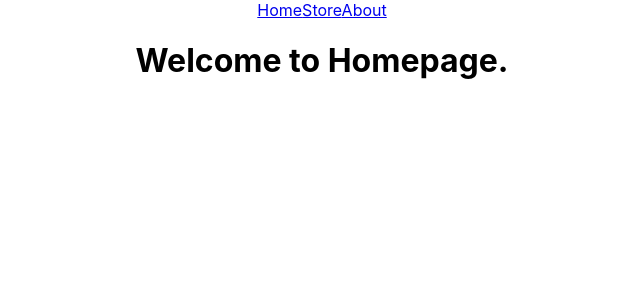
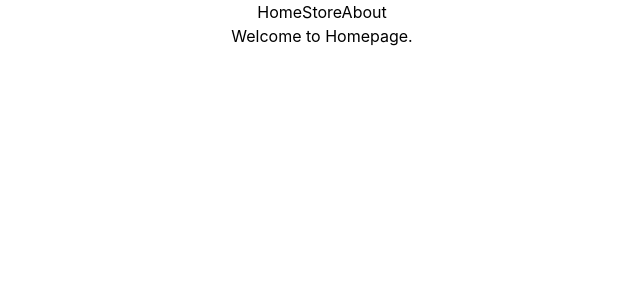
Before and after one commit to MashodRana/mr-watch-house-client-side, a React (Create React App) app: page / in a window 1280 px wide. Shown: the top 300 px of the page, without its empty margins (318-958 px from the left). Built offline with nearby package versions, Linux system fonts and the light colour scheme.

Commit message:
taillwind configuration done.

```diff
--- /dev/null
+++ b/craco.config.js
@@ -0,0 +1,11 @@
+// craco.config.js
+module.exports = {
+    style: {
+      postcss: {
+        plugins: [
+          require('tailwindcss'),
+          require('autoprefixer'),
+        ],
+      },
+    },
+  }
--- a/src/index.css
+++ b/src/index.css
@@ -1,3 +1,7 @@
+@tailwind base;
+@tailwind components;
+@tailwind utilities;
+
 body {
   margin: 0;
   font-family: -apple-system, BlinkMacSystemFont, 'Segoe UI', 'Roboto', 'Oxygen',
--- /dev/null
+++ b/tailwind.config.js
@@ -0,0 +1,11 @@
+module.exports = {
+  purge: ['./src/**/*.{js,jsx,ts,tsx}', './public/index.html'],
+  darkMode: false, // or 'media' or 'class'
+  theme: {
+    extend: {},
+  },
+  variants: {
+    extend: {},
+  },
+  plugins: [],
+}
```
Also changed, not shown: package.json (+9 -3 lines), 1 other file (tests, documents, lock files or other folders).
